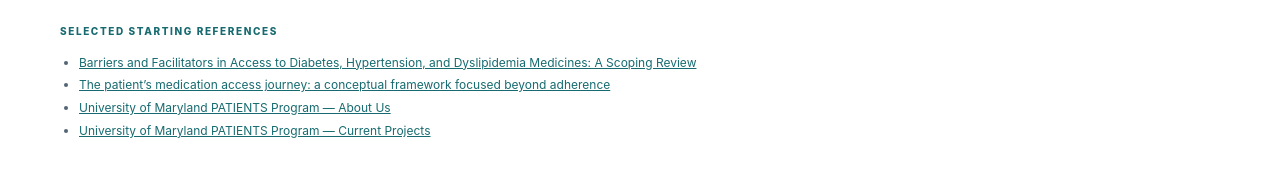
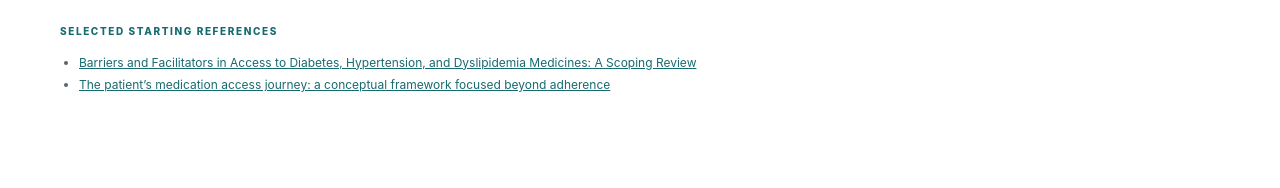
Before and after one commit to noureenaasghar/patient-voice-website, a plain HTML site: page patient_voice_homepage.html in a window 1280 px wide. Shown: the part 2352-2540 px from the top of the page. Drawn offline with Linux system fonts and the light colour scheme.

Commit message:
Update patient_voice_homepage.html

```diff
--- a/patient_voice_homepage.html
+++ b/patient_voice_homepage.html
@@ -197,8 +197,6 @@ footer strong{color:white;letter-spacing:.1em}
    <ul style="padding-left:19px;color:#526574;font-size:12px;line-height:1.9">
     <li><a style="color:#176B70;text-decoration:underline" href="https://pubmed.ncbi.nlm.nih.gov/36120091/" target="_blank" rel="noopener">Barriers and Facilitators in Access to Diabetes, Hypertension, and Dyslipidemia Medicines: A Scoping Review</a></li>
     <li><a style="color:#176B70;text-decoration:underline" href="https://pmc.ncbi.nlm.nih.gov/articles/PMC10391227/" target="_blank" rel="noopener">The patient’s medication access journey: a conceptual framework focused beyond adherence</a></li>
-    <li><a style="color:#176B70;text-decoration:underline" href="https://www.pharmacy.umaryland.edu/programs/the-patients-program/about-us/" target="_blank" rel="noopener">University of Maryland PATIENTS Program — About Us</a></li>
-    <li><a style="color:#176B70;text-decoration:underline" href="https://www.pharmacy.umaryland.edu/programs/the-patients-program/what-we-do/" target="_blank" rel="noopener">University of Maryland PATIENTS Program — Current Projects</a></li>
    </ul>
   </div>
  </div>
```
